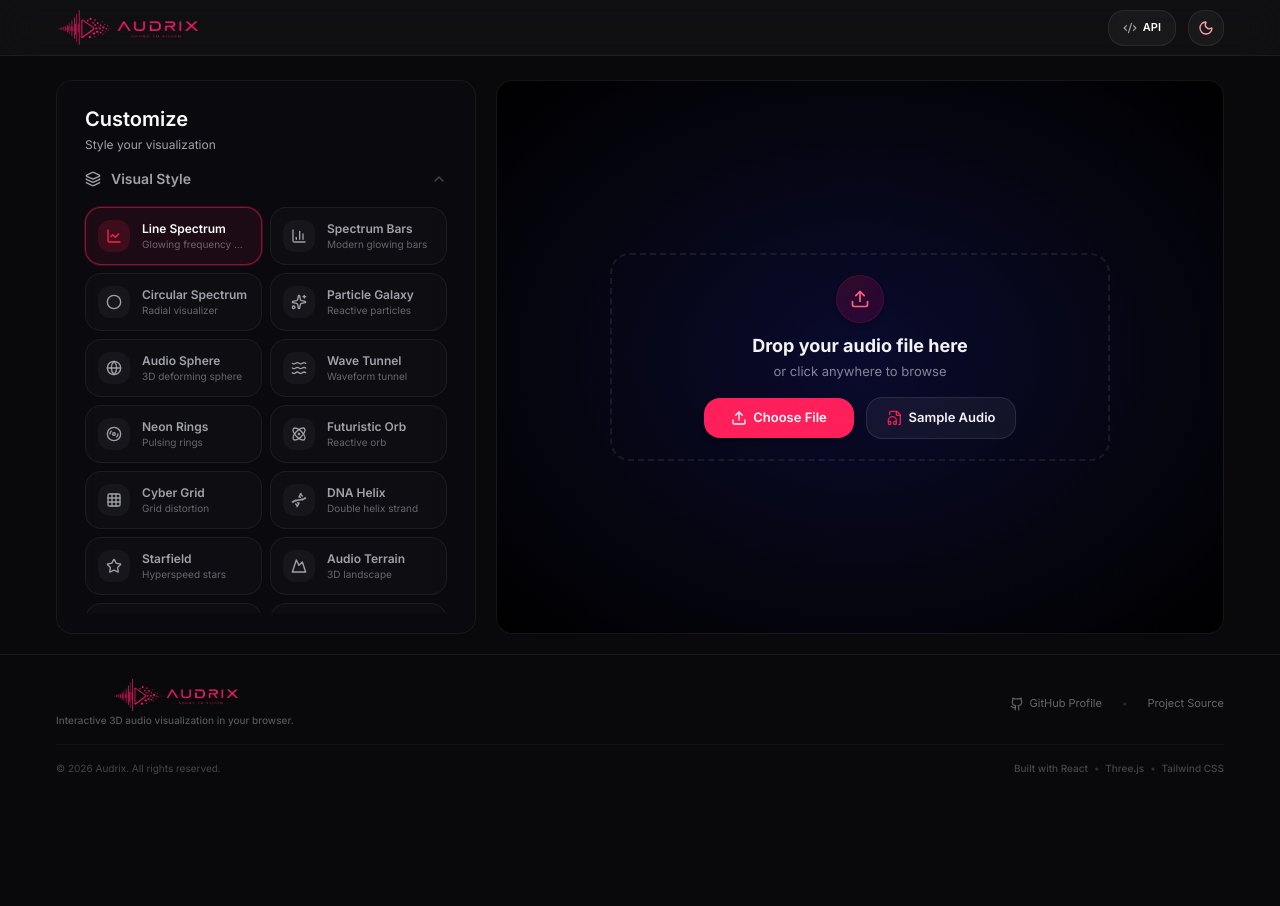
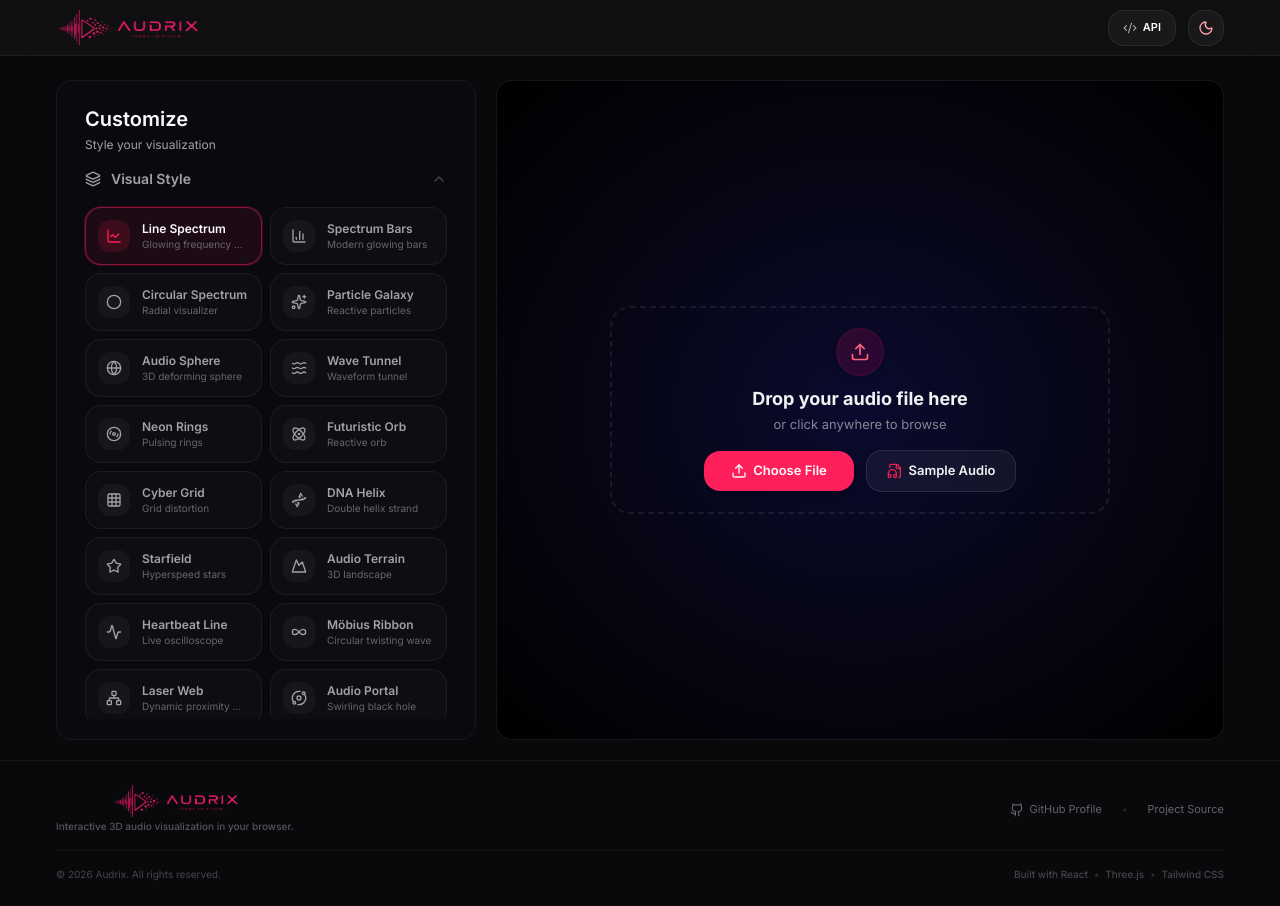
Before and after one commit to sam-eer31/Audio_Visualizer, a React (Vite) app: page / in a window 1280 px wide. Before the commit the page ends 800 px from the top, so only its background shows below. Built offline with nearby package versions, Linux system fonts and the light colour scheme.

Commit message:
Update layout to be scrollable

```diff
--- a/src/components/layout/AppLayout.tsx
+++ b/src/components/layout/AppLayout.tsx
@@ -80,7 +80,7 @@ export function AppLayout() {
 
   return (
     <div
-      className="h-full w-full flex flex-col bg-background"
+      className="min-h-screen w-full flex flex-col bg-background overflow-x-hidden"
       onDragOver={(e) => {
         if (isExporting) return
         e.preventDefault()
@@ -185,16 +185,16 @@ export function AppLayout() {
       </header>
 
       {/* Main content - fills remaining height */}
-      <div className="flex-1 flex flex-col min-h-0 relative">
+      <div className="flex-1 flex flex-col relative">
         {/* Main Content Area - blurred when exporting */}
         <div className={cn(
-          "flex-1 flex flex-col min-h-0 app-layout-padding pt-3 sm:pt-6 pb-5",
+          "flex-1 flex flex-col app-layout-padding pt-3 sm:pt-6 pb-5",
           isExporting && "blur-md pointer-events-none select-none overflow-hidden"
         )}>
           {/* ===== MOBILE LAYOUT (below lg) ===== */}
           <div className={cn(
-            "flex-1 flex flex-col lg:hidden gap-3.5 min-h-0 relative",
-            isExporting ? "overflow-hidden" : "overflow-y-auto"
+            "flex-1 flex flex-col lg:hidden gap-3.5 relative",
+            isExporting && "overflow-hidden"
           )}>
             {/* Preview first - Sticky on mobile */}
             <div className="shrink-0 sticky top-0 z-30 bg-background pt-1 pb-3 -mt-1 -mb-3">
@@ -259,22 +259,24 @@ export function AppLayout() {
           </div>
 
           {/* ===== DESKTOP LAYOUT (lg+) ===== */}
-          <div className="hidden lg:flex flex-1 flex-col gap-5 min-h-0">
-            <div className="flex-1 flex flex-row gap-5 min-h-0">
+          <div className="hidden lg:flex flex-col gap-8 w-full">
+            {/* Top Area: Viewport height minus header */}
+            <div className="flex flex-row gap-5 h-[calc(100vh-140px)] min-h-[500px]">
               {/* Left: Settings */}
-              <div className="w-[380px] xl:w-[420px] shrink-0 flex flex-col min-h-0">
-                <div className="glass rounded-2xl flex-1 flex flex-col min-h-0 overflow-hidden p-5">
+              <div className="w-[380px] xl:w-[420px] shrink-0 flex flex-col h-full">
+                <div className="glass rounded-2xl flex-1 flex flex-col overflow-hidden p-5">
                   <SettingsPanel />
                 </div>
               </div>
               {/* Right: Preview */}
-              <div className="flex-1 min-w-0 flex flex-col min-h-0">
+              <div className="flex-1 min-w-0 flex flex-col h-full">
                 <PreviewBox />
               </div>
             </div>
-            {/* Export below both columns */}
+
+            {/* Bottom Area: Export (Scroll to view) */}
             {audioFile && (
-              <div className="shrink-0">
+              <div className="w-full max-w-5xl mx-auto">
                 <ExportBar />
               </div>
             )}
```
